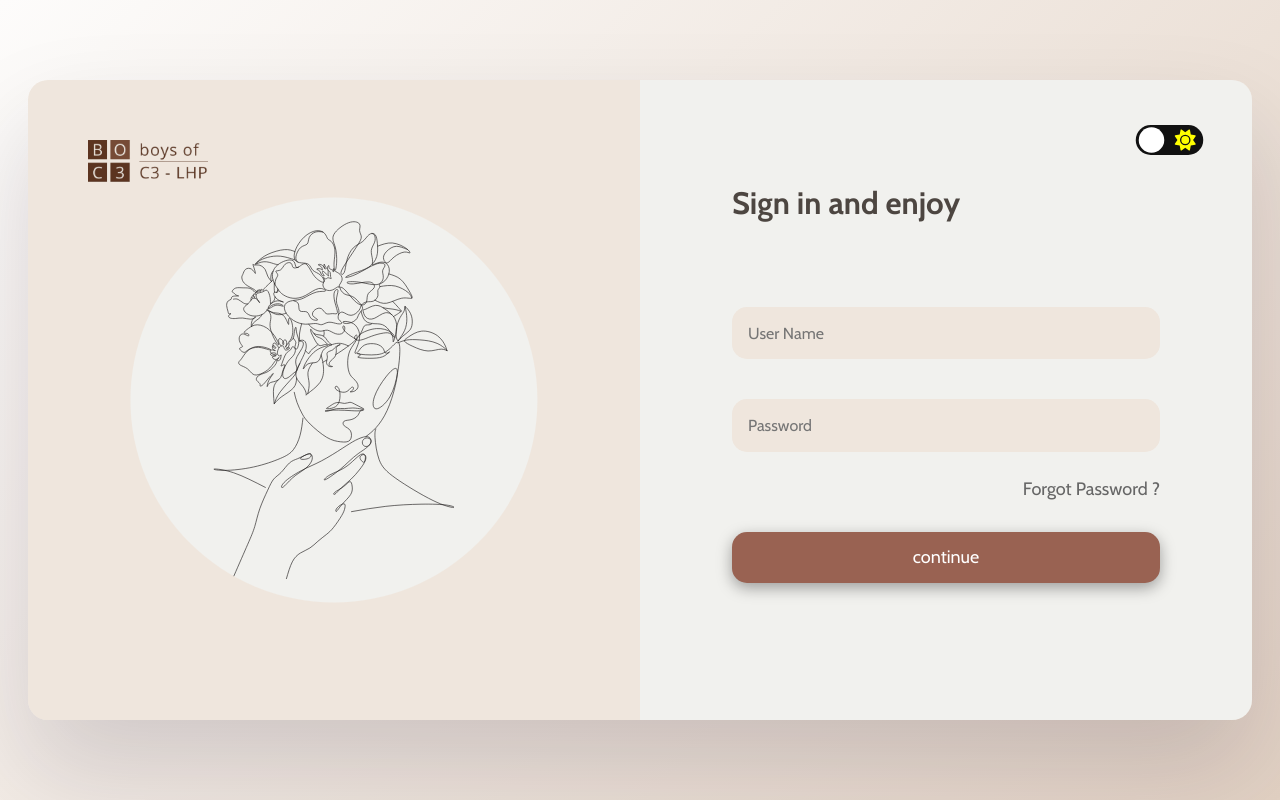
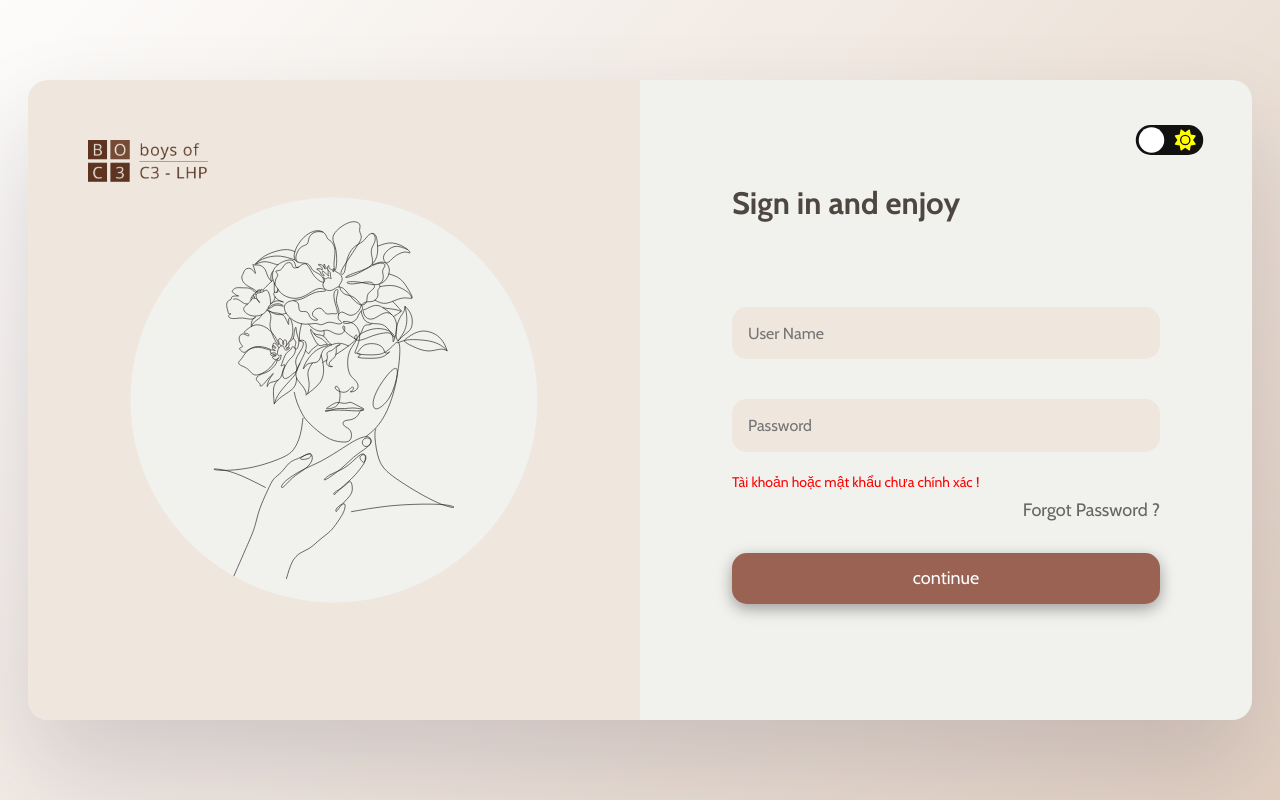
Before and after one commit to nguyenvanbao1904/12c3-womenday, a React (Create React App) app: page /login in a window 1280 px wide. Both pictures are taken after a click on the element "continue". Built offline with nearby package versions, Linux system fonts and the light colour scheme; no server answers.

Commit message:
add Warning login page

```diff
--- a/src/pages/LoginPage/index.js
+++ b/src/pages/LoginPage/index.js
@@ -20,6 +20,7 @@ function LoginPage() {
     const passInputRef = useRef();
 
     const [isLoading, setIsLoading] = useState(false);
+    const [isWarning, setIsWarning] = useState(false);
 
     function handelClickForgotPass() {
         alert('Tính năng chưa được hỗ trợ');
@@ -30,11 +31,12 @@ function LoginPage() {
             if (userCheck.password === passInputRef.current.getValue()) {
                 window.location.href = '/';
                 localStorage.setItem('userId', userCheck.id);
+                setIsWarning(false);
             } else {
-                console.log('saiPass');
+                setIsWarning(true);
             }
         } else {
-            console.log('sai');
+            setIsWarning(true);
         }
     }
 
@@ -44,7 +46,8 @@ function LoginPage() {
         fetch(url)
             .then((response) => response.json())
             .then((user) => setUser(user))
-            .finally(setIsLoading(false));
+            .catch(() => alert('Thực hiện không thành công'))
+            .finally(() => setIsLoading(false));
     }, [url, setUser]);
 
     function handelLogin() {
@@ -83,6 +86,11 @@ function LoginPage() {
                                 ref={passInputRef}
                                 noCheckTrim
                             />
+                            {isWarning && (
+                                <small>
+                                    Tài khoản hoặc mật khẩu chưa chính xác !
+                                </small>
+                            )}
                             <span onClick={handelClickForgotPass}>
                                 Forgot Password ?
                             </span>
--- a/src/pages/LoginPage/loginPage.module.scss
+++ b/src/pages/LoginPage/loginPage.module.scss
@@ -88,7 +88,14 @@ $size-img: 270px;
         }
         -webkit-tap-highlight-color: transparent;
     }
+    small {
+        font-size: 1.4rem;
+        color: red;
+    }
 }
+// .content form input:focus ~ small {
+//     display: none;
+// }
 
 .login-btn {
     width: 100%;
```
